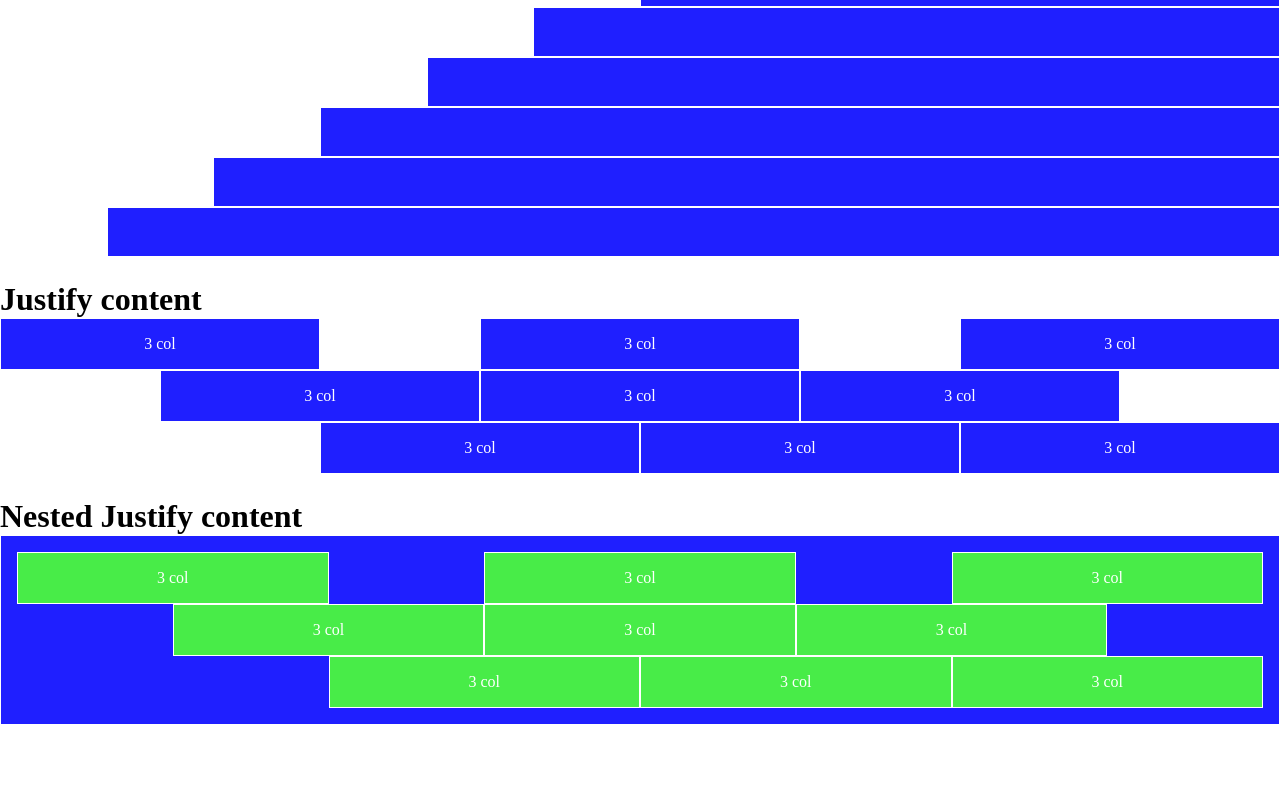
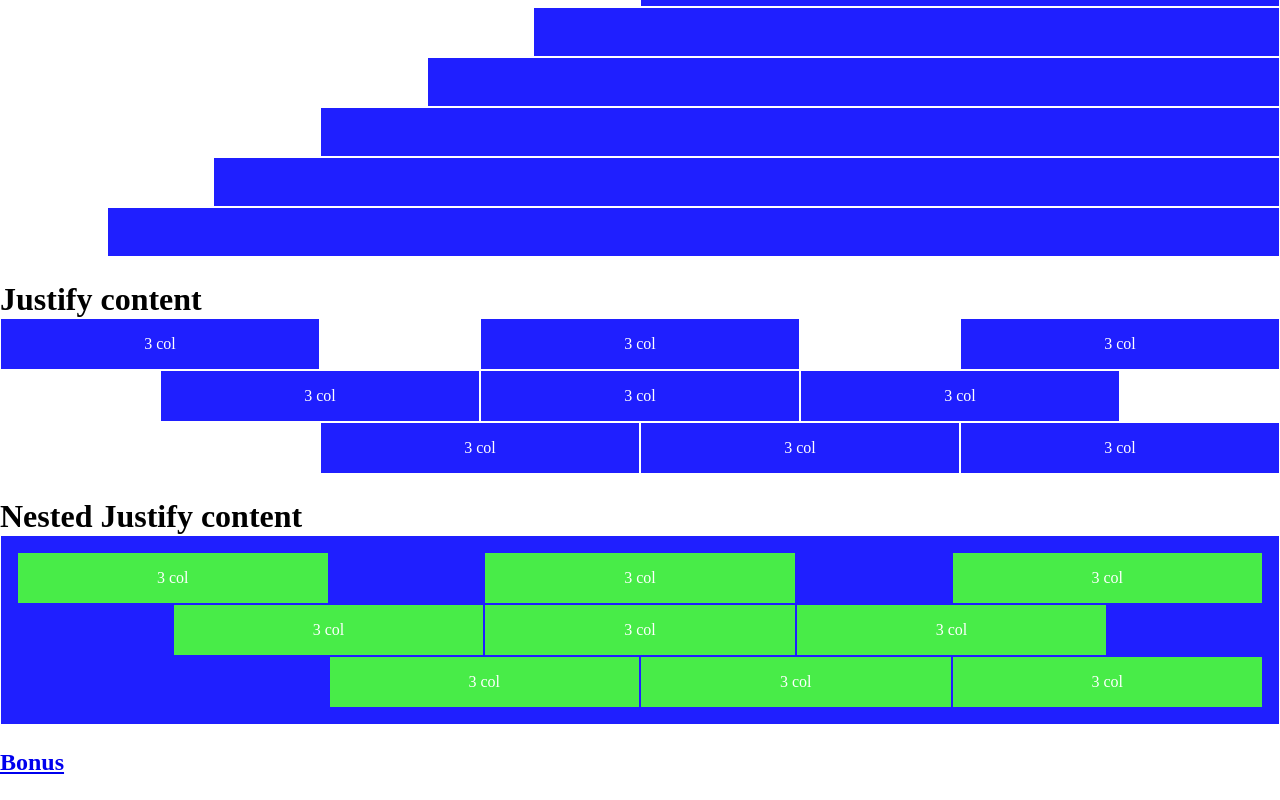
Before and after one commit to RenatoFringuello/html-css-12bool, a plain HTML site: page index.html in a window 1280 px wide. Shown: the part 1129-1929 px from the top of the page. Before the commit the page ends 1878 px from the top, so only its background shows below. Drawn offline with Linux system fonts and the light colour scheme.

Commit message:
implement corrections

```diff
--- a/bonus/css/12BoolFlex.css
+++ b/bonus/css/12BoolFlex.css
@@ -19,11 +19,12 @@
     justify-content: flex-end;
 }
 
-[class *= "col-"]{
+[class *= "col"]{
+    flex: 0 0 auto;
     text-align: center;
     height: 100%;
 }
-[class *= "col-"].nested{
+[class *= "col"].nested{
     background-color: rgb(72, 236, 72);
 }
 
--- a/css/12BoolFlex.css
+++ b/css/12BoolFlex.css
@@ -18,7 +18,9 @@
     justify-content: flex-end;
 }
 
-[class *= "col-"]{
+[class *= "col"]{
+    flex:0 0 auto;
+
     text-align: center;
     background-color: #1f1fff;
     color: white;
@@ -26,10 +28,16 @@
     padding: 1rem;
     min-height: 50px;
 }
-[class *= "col-"].nested{
+[class *= "col"].nested{
     background-color: rgb(72, 236, 72);
+    border: 1px solid #1f1fff;
 }
 
+.col{
+    flex-grow: 1;
+    flex-shrink: 0;
+    max-width: 100%;
+}
 /* .cols */
 .col-1{
     flex-basis: calc((100% / 12) * 1);
--- a/index.html
+++ b/index.html
@@ -52,6 +52,7 @@
             <div class="row">
                 <div class="col-6">
                     <div class="row">
+                        <!-- si spacca e non so perchè -->
                         <div class="col-2 nested">Nested 2 col</div>
                         <div class="col-2 nested">Nested 2 col</div>
                         <div class="col-8 nested">Nested 8 col</div>
@@ -180,7 +181,11 @@
                     </div>
                 </div>
             </div>
-
+        </section>
+        <section>
+            <a href="bonus/index.html">
+                <h1>Bonus</h1>
+            </a>
         </section>
     </main>
 </body>
```
